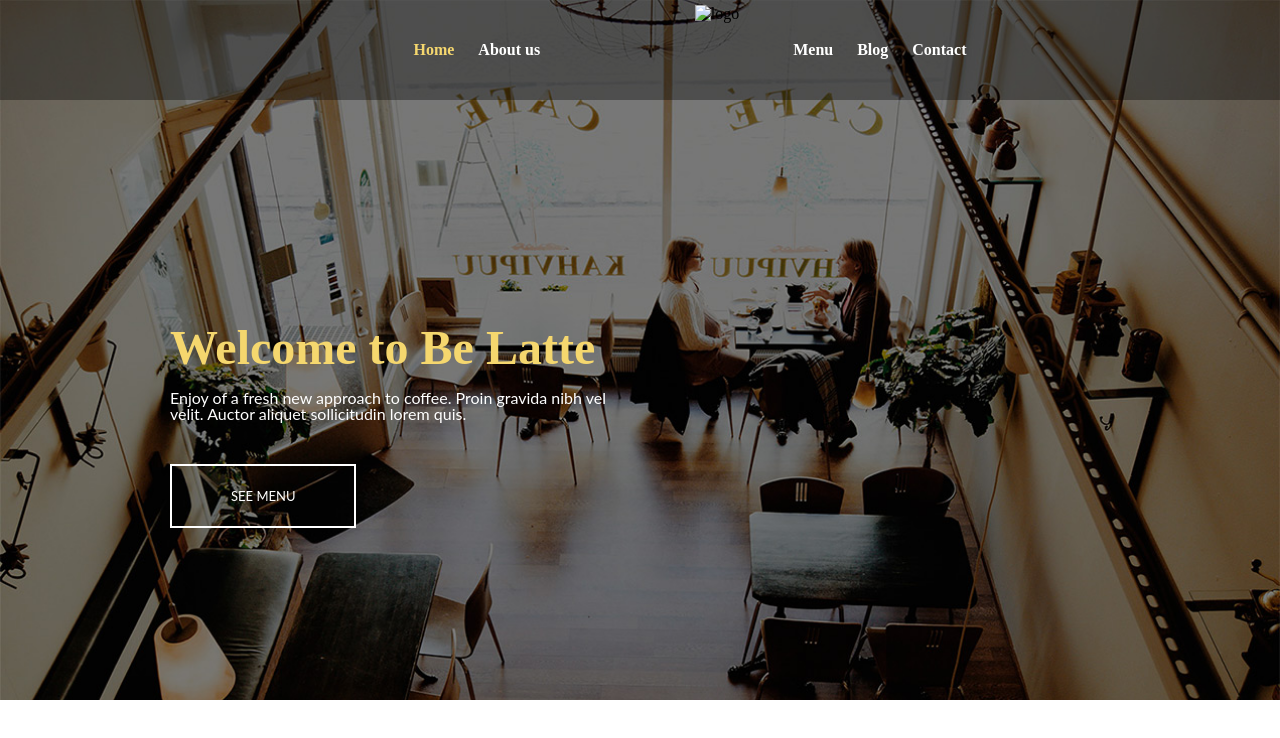
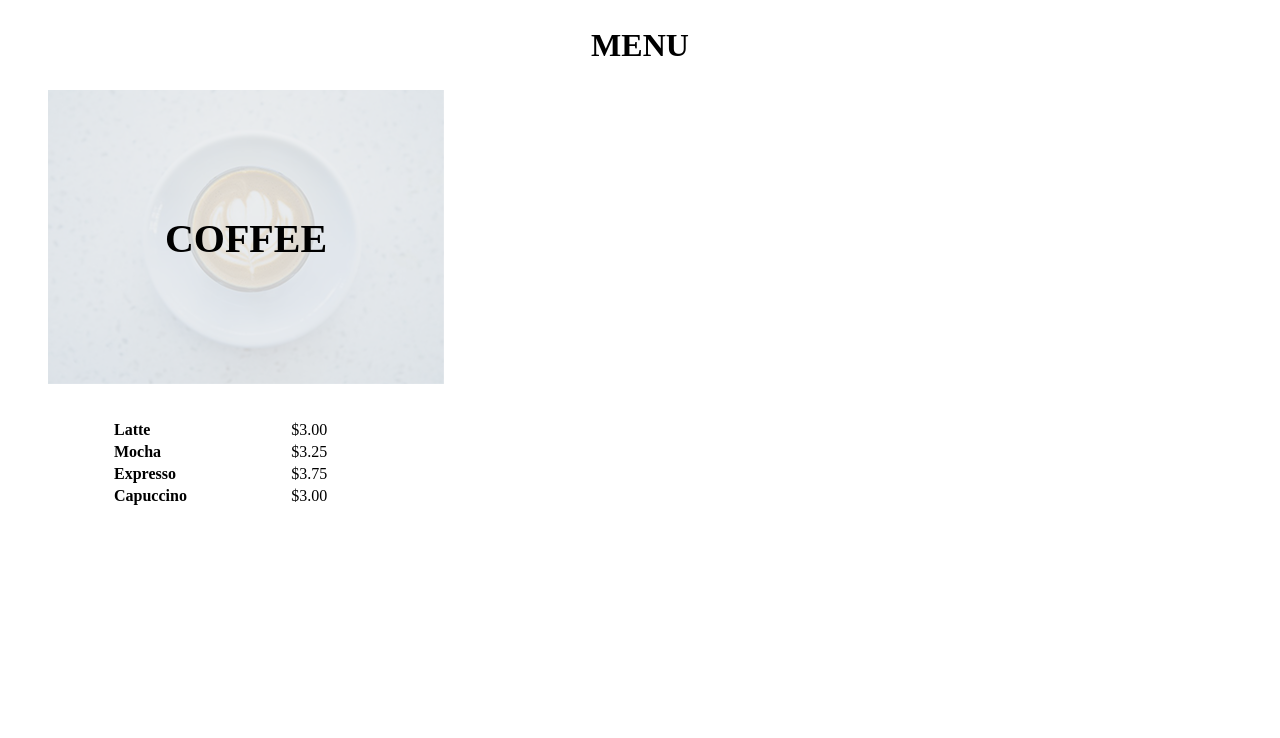
Before and after one commit to iatudev/html-be-latte, a plain HTML site: page index.html in a window 1280 px wide. Drawn offline with Linux system fonts and the light colour scheme; files whose address does not match are found by name.

Commit message:
Add files via upload

```diff
--- /dev/null
+++ b/css/style.css
@@ -0,0 +1,98 @@
+.item-1::before
+  {
+
+     content: url("../img/cup-of-coffee.png");
+
+     background-repeat: no-repeat;
+
+     width: 395.9px;
+
+     height: 293.9px;
+
+}
+
+.menu h2
+ {
+
+     font-family: 'Playfair Display', serif;
+
+     text-transform: uppercase;
+
+     text-align: center;
+
+     font-size: 32px;
+
+}
+
+.menu-offers
+ {
+
+     list-style: none;
+
+     display: -webkit-box;
+
+     display: -ms-flexbox;
+
+     display: flex;
+
+     -ms-flex-wrap: wrap;
+
+     flex-wrap: wrap;
+
+     -webkit-box-pack: justify;
+
+     -ms-flex-pack: justify;
+
+     justify-content: space-between;
+
+     -ms-flex-negative: 1;
+
+     flex-shrink: 1;
+
+}
+
+.menu-offers b
+ {
+
+     position: absolute;
+
+     font-family: 'Playfair Display', serif;
+
+     text-transform: uppercase;
+
+     font-size: 40px;
+
+     top: 30%;
+
+     left: 50%;
+
+     -webkit-transform: translateX(-50%);
+
+     -ms-transform: translateX(-50%);
+
+     transform: translateX(-50%);
+
+     text-align: center;
+
+ }
+
+.menu-offers table
+ {
+
+     width: 270px;
+
+     margin-left: auto;
+
+     margin-right: auto;
+
+     margin-top: 30px;
+
+}
+.menu-offers td:first-of-type {
+    font-weight: 800;
+}
+
+.item-1
+ {
+    position: relative;
+}
--- a/index.html
+++ b/index.html
@@ -1,30 +1,49 @@
 <!DOCTYPE html>
- <html>
-     <head>
-         <link rel="stylesheet" href="style.css">
-     </head>
-     <body>
-         <div class="header">
-		 <div class="head">
-             <div class="wrapper">
-				 <ul class="navigation">
-				 <li><a href="#">Home</a></li>
-				 <li><a href="#">About us</a></li>
-				 <li class="logo"><img src="img/Be-latte-logo.png" alt="logo"></li>
-				 <li><a href="#">Menu</a></li>
-				 <li><a href="#">Blog</a></li>
-				 <li><a href="#">Contact</a></li>
-				 </ul>
-				 </div>
-             </div>
-			 <div class="banner">
-				<div class="wrapper">
-				<h1 class="hi">Welcome to Be Latte</h1>
-				<p class="ban_text">Enjoy of a fresh new approach to coffee. Proin gravida nibh vel<br>velit. Auctor aliquet sollicitudin lorem quis.</p>
-				<a href="#" class="menu">SEE MENU</a>
 
-			 </div>
-         </div>
-		 </div>
-     </body>
- </html>
+ <html >
+   <head>
+     <meta charset="utf-8">
+
+      <title>Be latte - coffee house</title>
+          <link rel="stylesheet" href="css/style.css">
+
+      </head>
+
+         <body >
+           <section class="menu">
+
+           <h2>Menu</h2>
+
+           <ul class="menu-offers">
+
+           <li class="item-1">
+
+           <b>Coffee</b>
+
+            <table>
+              <tr>
+                 <td>Latte</td>
+                 <td>$3.00</td>
+              </tr>
+              <tr>
+                 <td>Mocha</td>
+                 <td>$3.25</td>
+              </tr>
+              <tr>
+                  <td>Expresso</td>
+                  <td>$3.75</td>
+              </tr>
+              <tr>
+                  <td>Capuccino</td>
+                  <td>$3.00</td>
+              </tr>
+    </table>
+
+    </li>
+
+
+   </section>
+
+ </body>
+
+</html>
```
Also changed, not shown: img/cup-of-coffee.png (added).
